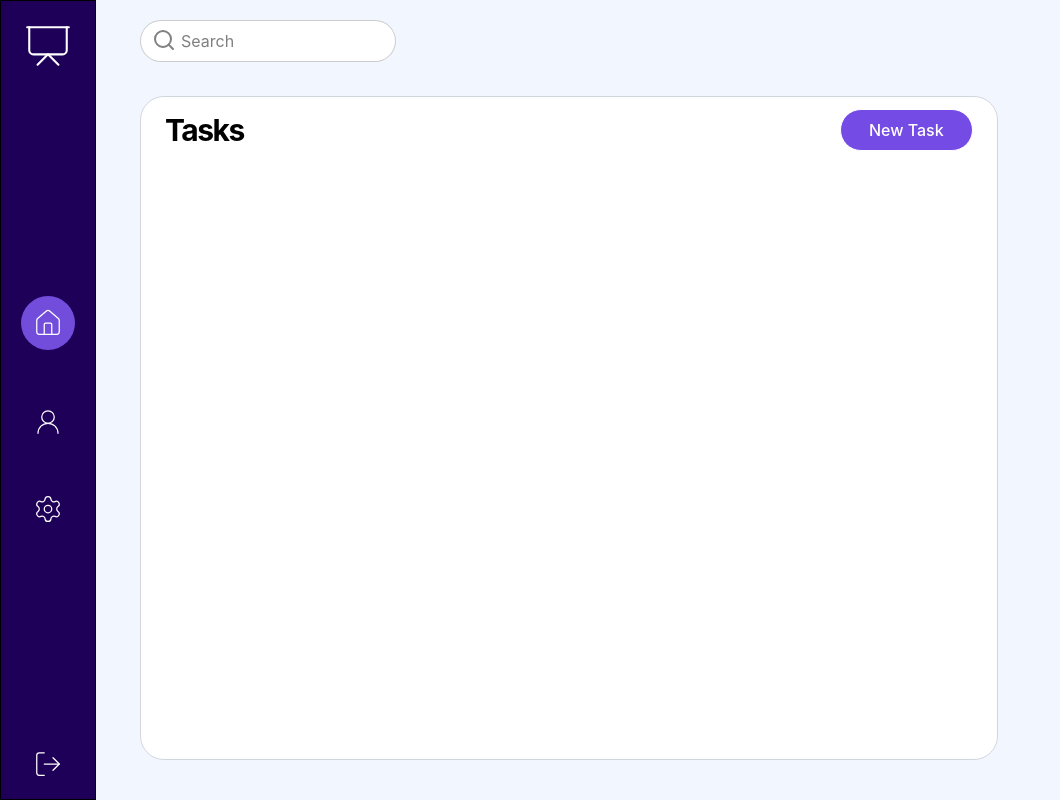
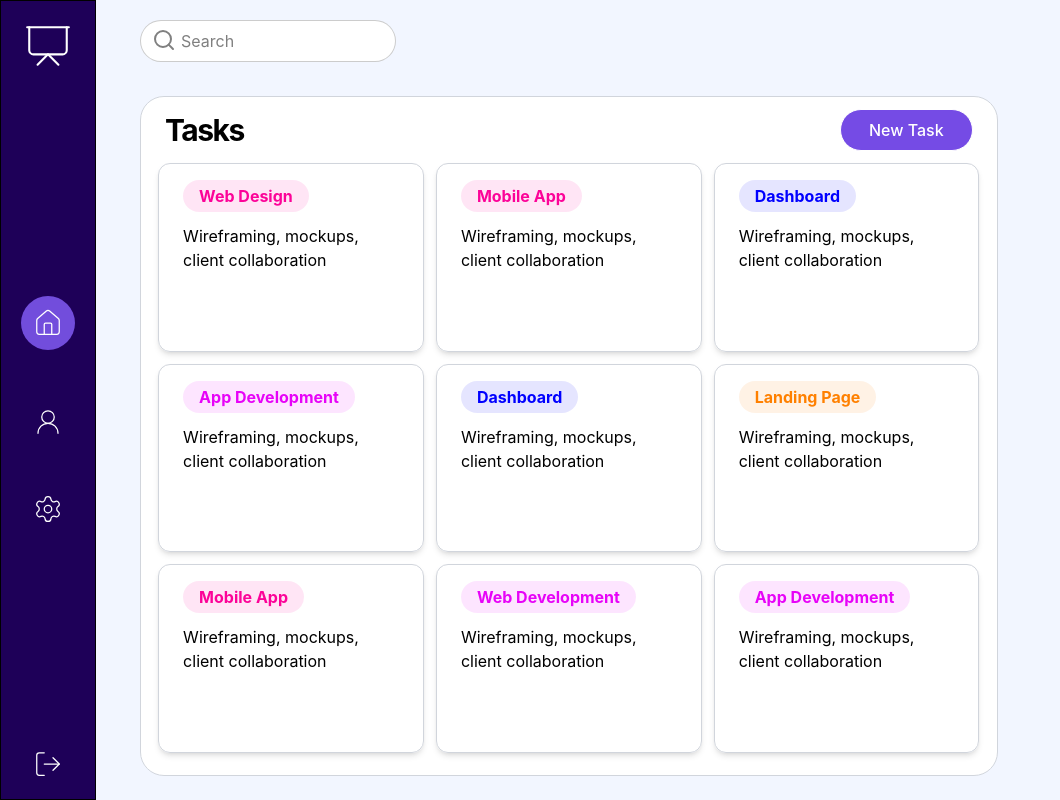
Before and after one commit to mgalen007/Kanban-Board, a React (Vite) app: page / in a window 1280 px wide. Shown: the whole page, without its empty margins (0-1060 px from the left). Built offline with nearby package versions, Linux system fonts and the light colour scheme.

Commit message:
Added Board component

```diff
--- a/src/components/Board.tsx
+++ b/src/components/Board.tsx
@@ -1,9 +1,23 @@
 import Button from './Button.tsx'
+import TaskCard, { type TaskCardProps } from './TaskCard.tsx'
+
+
+const tasks: TaskCardProps[] = [
+    { title: "Web Design", description: "Wireframing, mockups, client collaboration" },
+    { title: "Mobile App", description: "Wireframing, mockups, client collaboration" },
+    { title: "Dashboard", description: "Wireframing, mockups, client collaboration" },
+    { title: "App Development", description: "Wireframing, mockups, client collaboration" },
+    { title: "Dashboard", description: "Wireframing, mockups, client collaboration" },
+    { title: "Landing Page", description: "Wireframing, mockups, client collaboration" },
+    { title: "Mobile App", description: "Wireframing, mockups, client collaboration" },
+    { title: "Web Development", description: "Wireframing, mockups, client collaboration" },
+    { title: "App Development", description: "Wireframing, mockups, client collaboration" }
+]
 
 const Board = () => {
     return (
         <div
-            className="bg-white fixed top-[12vh] left-35 border border-gray-300 rounded-3xl w-[67%] h-[83vh]"
+            className="bg-white fixed top-[12vh] left-35 border border-gray-300 rounded-3xl w-[67%] h-[85vh] pb-2"
         >
             <div
                 className="mt-3 px-6 flex items-center justify-between"
@@ -15,6 +29,19 @@ const Board = () => {
                 </h1>
                 <Button text="New Task" />
             </div>
+            <div
+                className="h-[88%] mt-3 w-[96%] mx-auto grid grid-cols-3 grid-rows-3 gap-3 place-items-center"
+            >
+                {tasks.map(task => {
+                return (
+                    <TaskCard
+                        key={task.title}
+                        title={task.title}
+                        description={task.description}
+                    />
+                )
+            })}
+            </div>
         </div>
     )
 }
--- a/src/components/TaskCard.tsx
+++ b/src/components/TaskCard.tsx
@@ -0,0 +1,47 @@
+
+export interface TaskCardProps {
+    title: string
+    description: string
+}
+
+interface TagProps {
+    name: string
+    type: TagType
+}
+
+type TagType = "#0000FF" | "#e703f8" | "#fc0398" | "#ff8000"
+
+const TaskCard = ({title, description}: TaskCardProps) => {
+    const tagTypes: TagType[] = ["#ff8000", "#0000FF","#fc0398", "#e703f8"]
+    const randomColor = tagTypes[title.length % tagTypes.length]
+
+    return (
+        <div
+            className="border border-gray-300 rounded-xl px-6 py-4 h-full w-full shadow-md"
+        >
+            <Tag
+                name={title}
+                type={randomColor}
+            />
+            <p>
+                {description}
+            </p>
+        </div>
+    )
+}
+
+const Tag = ({name, type}: TagProps) => {
+    return (
+        <div
+            className={`w-fit py-[4px] px-4 rounded-3xl mb-3 font-bold`}
+            style={{
+                color: type,
+                backgroundColor: `${type}1A`
+            }}
+        >
+            {name}
+        </div>
+    )
+}
+
+export default TaskCard
```
